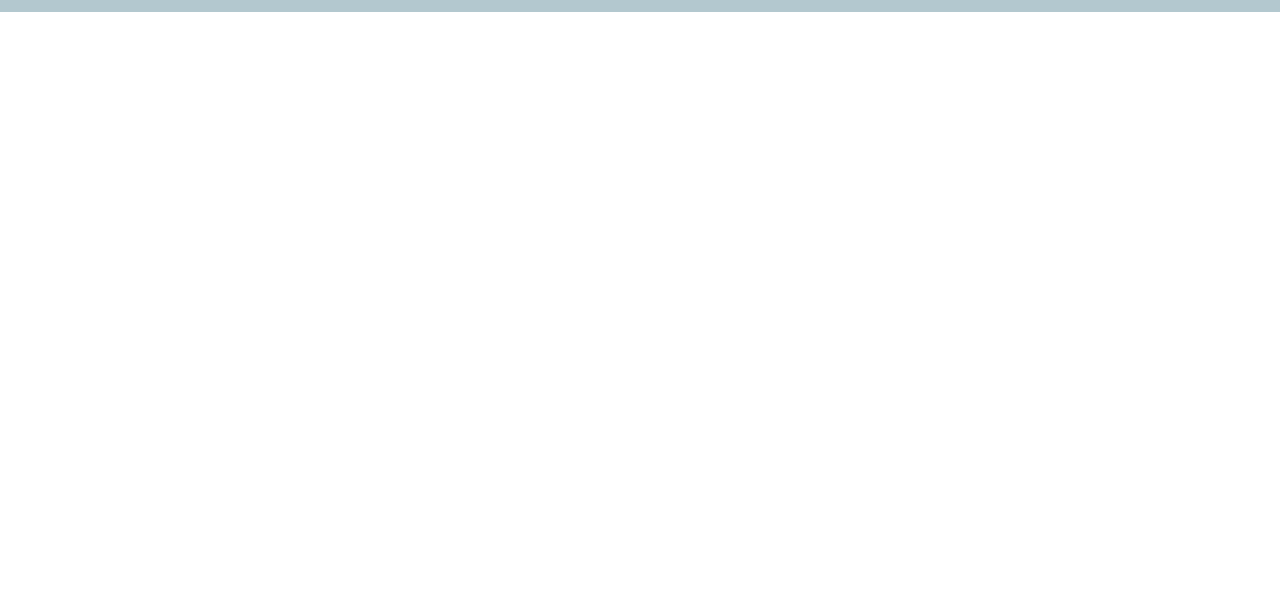
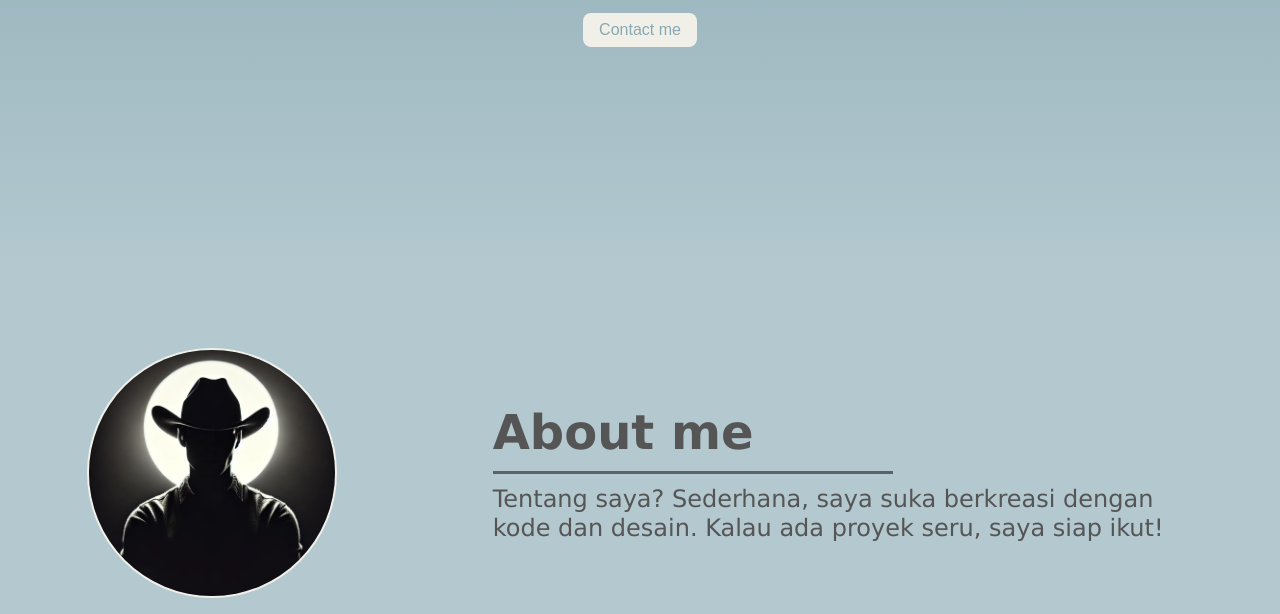
Before and after one commit to tucill/portofolio-satu, a plain HTML site: page index.html in a window 1280 px wide. Shown: the part 441-1055 px from the top of the page. Before the commit the page ends 800 px from the top, so only its background shows below. Drawn offline with Linux system fonts and the light colour scheme.

Commit message:
Membuat about me

```diff
--- a/index.html
+++ b/index.html
@@ -25,6 +25,20 @@
         <p>Web Developer | Designer</p>
         <button type="button">Contact me</button>
       </section>
+
+      <!-- About -->
+      <section class="about">
+        <img src="src/img/silhouette.jpg" alt="Profil" />
+
+        <div class="text">
+          <h3>About me</h3>
+          <div></div>
+          <p>
+            Tentang saya? Sederhana, saya suka berkreasi dengan kode dan desain.
+            Kalau ada proyek seru, saya siap ikut!
+          </p>
+        </div>
+      </section>
     </main>
   </body>
 </html>
--- a/src/css/style.css
+++ b/src/css/style.css
@@ -45,7 +45,7 @@ header .menu a:hover {
   gap: 1rem;
   background-image: linear-gradient(to bottom, #89a8b2 15%, #b3c8cf 90%);
   width: 100%;
-  height: 50vh;
+  height: 90vh;
   padding: 1rem;
   text-align: center;
 }
@@ -76,3 +76,44 @@ header .menu a:hover {
   background-color: #e5e1da;
   box-shadow: 0 1px 3px rgba(0, 0, 0, 0.3);
 }
+
+/* About */
+
+.about {
+  display: flex;
+  align-items: center;
+  justify-content: space-around;
+  gap: 0.8rem;
+  background-color: #b3c8cf;
+  padding: 1rem;
+}
+
+.about img {
+  width: 250px;
+  height: 250px;
+  border: 2px solid #f1f0e8;
+  border-radius: 50%;
+}
+
+.about .text {
+  max-width: 700px;
+}
+
+.about .text h3 {
+  color: #555;
+  font-size: 3rem;
+}
+
+.about .text div {
+  max-width: 400px;
+  height: 3px;
+  background-color: rgba(0, 0, 0, 0.5);
+  margin-top: 0.7rem;
+}
+
+.about .text p {
+  color: #555;
+  margin-top: 0.7rem;
+  font-size: 1.5rem;
+  line-height: 1.2;
+}
```
